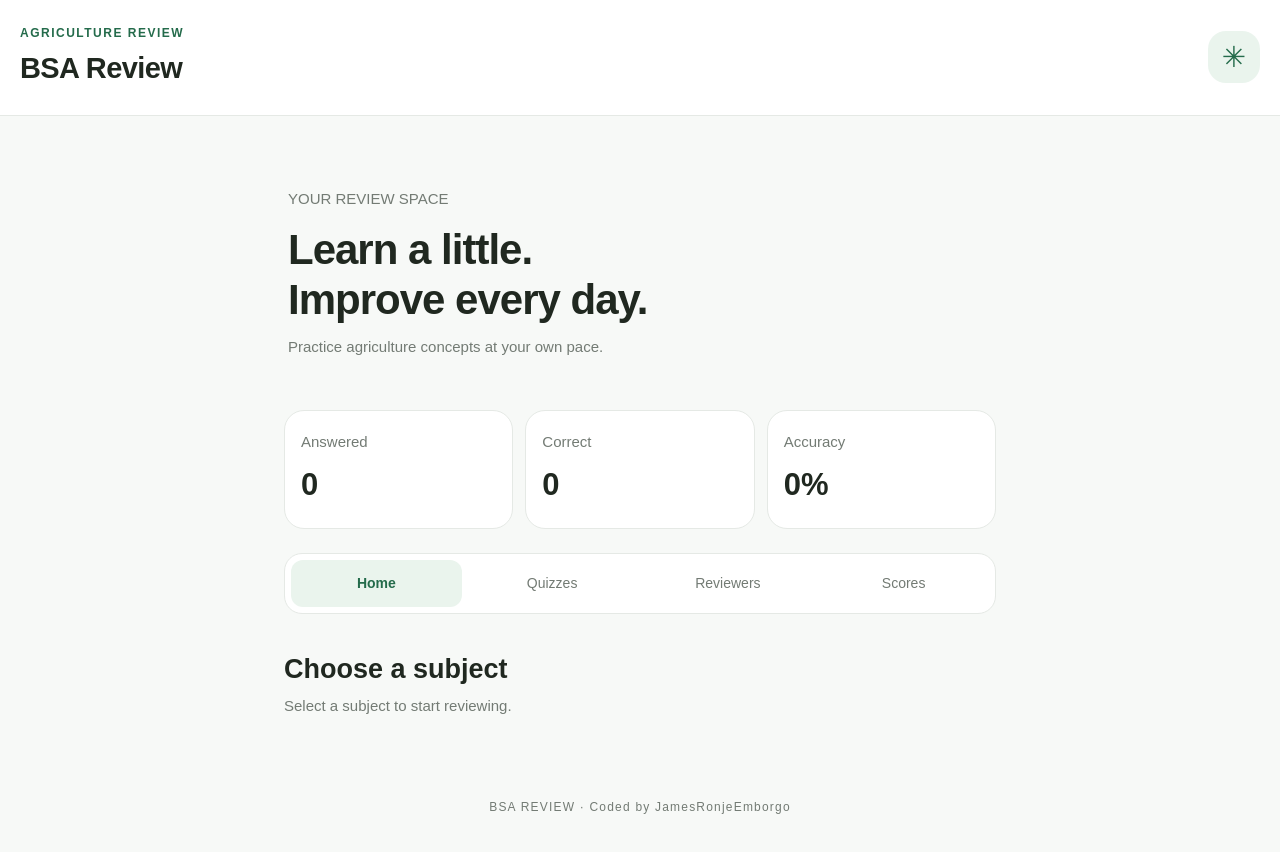
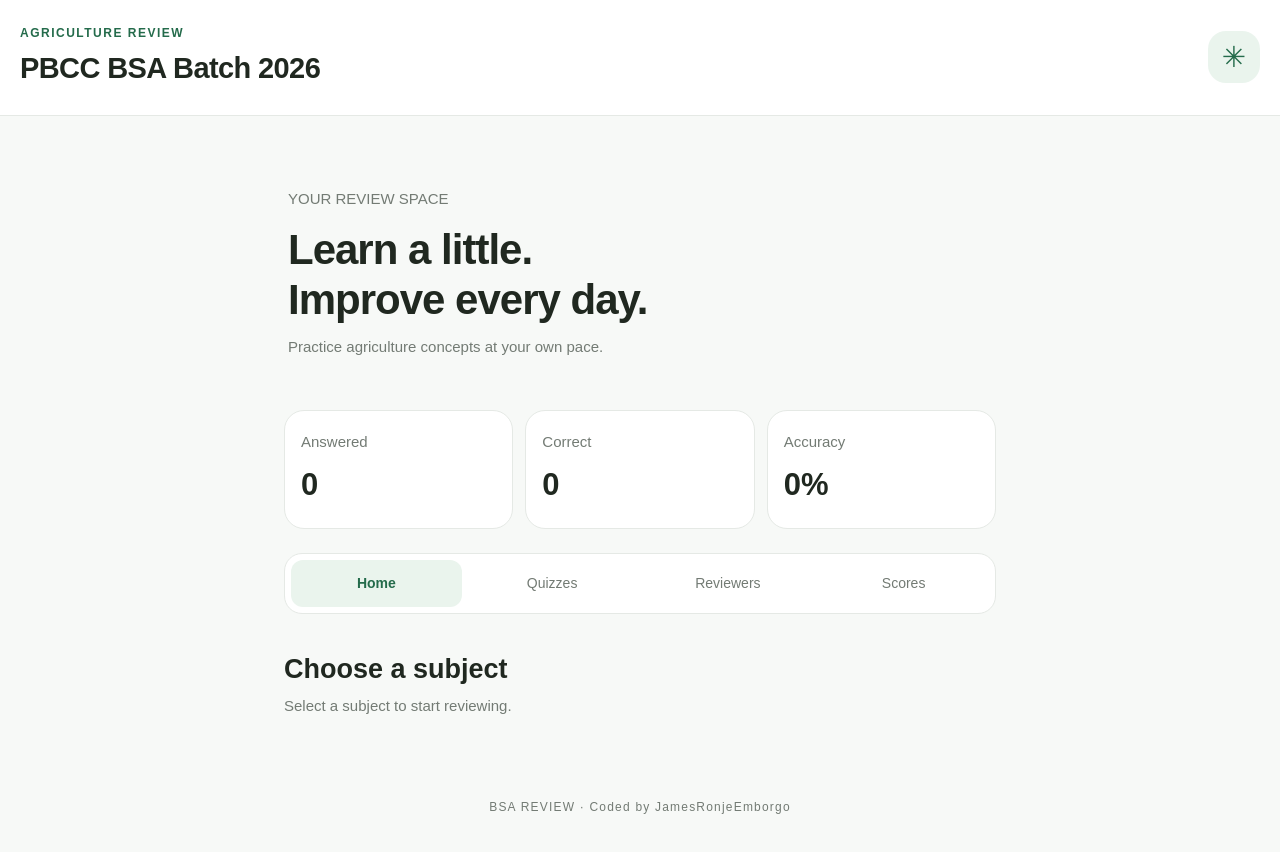
Before and after one commit to emborgojamesronjeacad-art/bsareview-miniapp, a plain HTML site: page index.html in a window 1280 px wide. Drawn offline with Linux system fonts and the light colour scheme; a script that the page names is missing.

Commit message:
Update index.html

```diff
--- a/index.html
+++ b/index.html
@@ -15,7 +15,7 @@
   <header class="topbar">
     <div>
       <p class="eyebrow">AGRICULTURE REVIEW</p>
-      <h1>BSA Review</h1>
+      <h1>PBCC BSA Batch 2026</h1>
     </div>
     <span class="leaf" aria-hidden="true">✳</span>
   </header>
```
